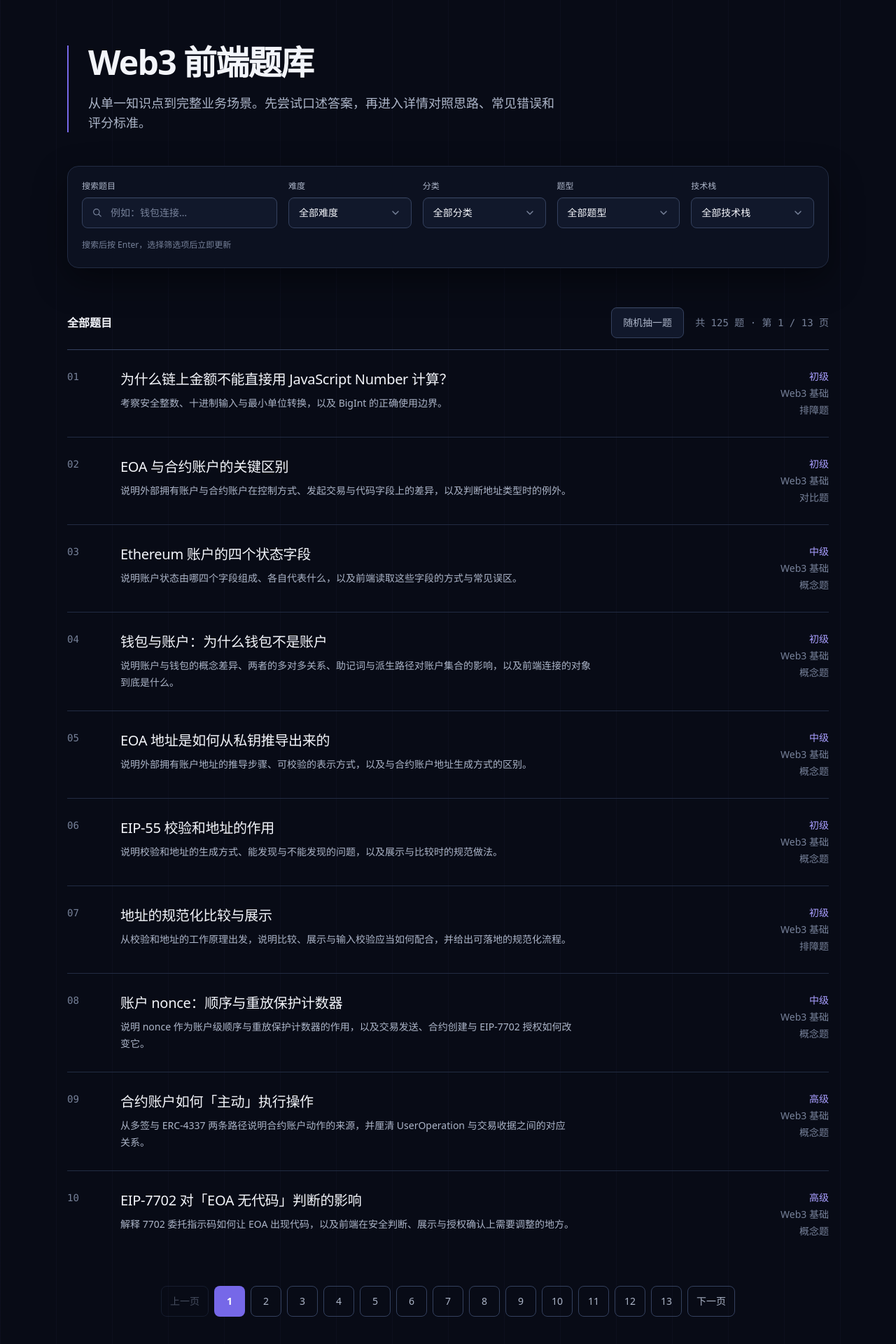
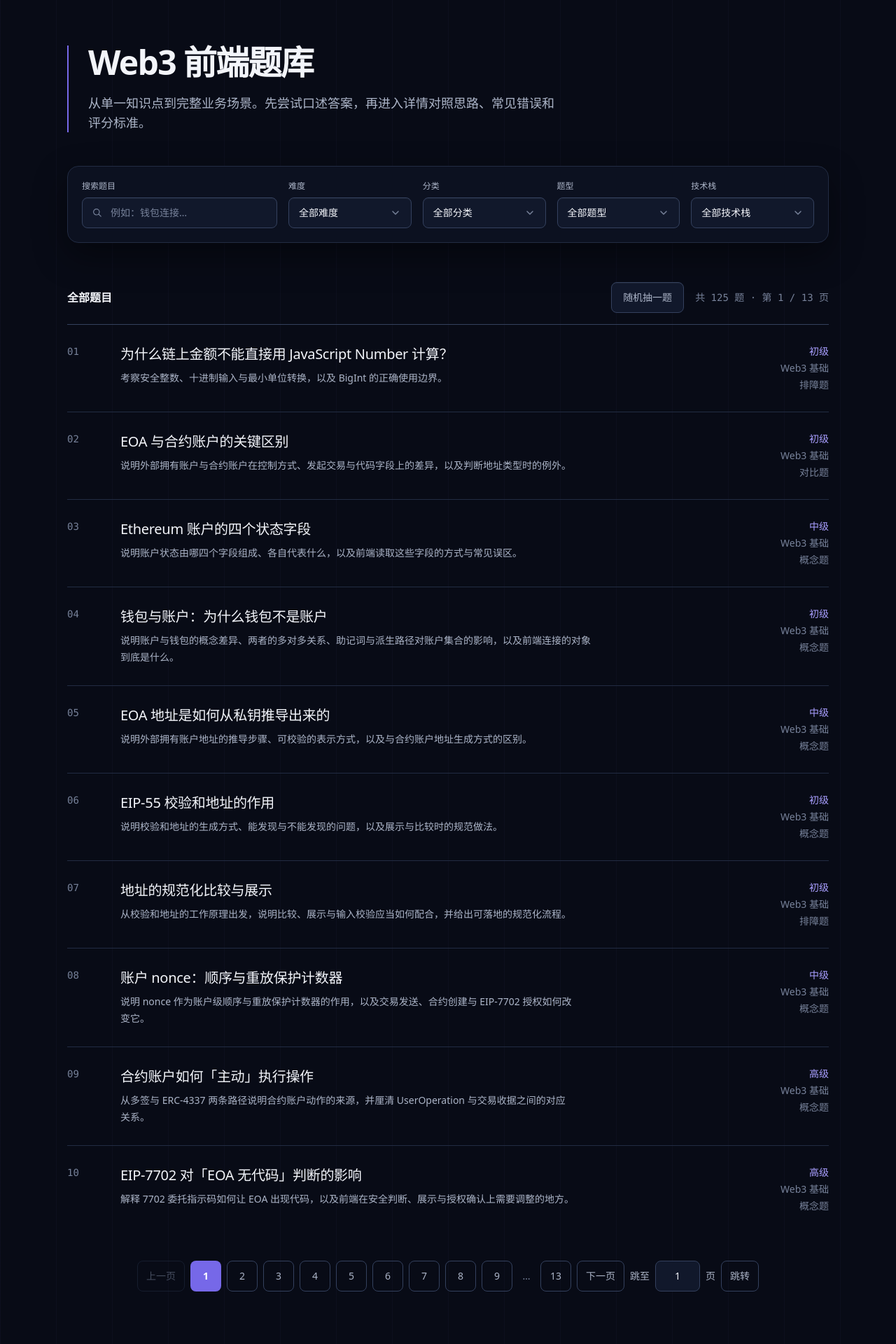
Before and after one commit to Sophran-fbj/web3-frontend-interview, a Next.js app: page /questions in a window 1280 px wide. Shown: the part 80-2000 px from the top of the page at 70% size. Built offline with nearby package versions, Linux system fonts and the light colour scheme.

Commit message:
feat: 优化题库导航与首页文案并添加网站图标

```diff
--- a/src/app/globals.css
+++ b/src/app/globals.css
@@ -142,6 +142,16 @@ button {
   display: none;
 }
 
+.page-jump-input {
+  appearance: textfield;
+}
+
+.page-jump-input::-webkit-inner-spin-button,
+.page-jump-input::-webkit-outer-spin-button {
+  margin: 0;
+  -webkit-appearance: none;
+}
+
 .question-prose {
   min-width: 0;
   max-width: 46rem;
--- a/src/app/page.tsx
+++ b/src/app/page.tsx
@@ -29,14 +29,11 @@ export default async function Home() {
       className="mx-auto grid min-h-[calc(100vh-4rem)] max-w-6xl items-center gap-16 px-5 py-16 sm:px-8 lg:grid-cols-[minmax(0,1fr)_19rem] lg:py-24"
     >
       <section>
-        <p className="mb-6 font-mono text-sm text-[var(--accent-bright)]">
-          Web3 Frontend Interview
-        </p>
         <h1 className="max-w-4xl text-4xl leading-[1.08] font-semibold tracking-[-0.045em] text-[var(--text-strong)] sm:text-6xl">
-          不是背答案，是真正理解 Web3 前端。
+          Web3 前端面试题库
         </h1>
         <p className="mt-7 max-w-2xl text-lg leading-8 text-[var(--text-muted)]">
-          面向候选人的中文专项题库。聚焦钱包、签名、交易、合约交互、安全与工程化，给出可以继续追问的答案，而不只是一句结论。
+          围绕钱包连接、签名、交易和合约交互等工作场景整理。每题提供简答、深入分析、常见错误和参考资料，方便按主题查找和自测。
         </p>
         <div className="mt-9 flex flex-wrap items-center gap-5">
           <Link
@@ -47,9 +44,6 @@ export default async function Home() {
               ? `浏览 ${questions.length} 道题目`
               : "查看题库"}
           </Link>
-          <span className="text-sm text-[var(--text-faint)]">
-            首批目标 100 道
-          </span>
         </div>
       </section>
 
--- a/src/app/questions/page.tsx
+++ b/src/app/questions/page.tsx
@@ -221,17 +221,16 @@ export default async function QuestionsPage({
             />
           </div>
 
-          <div className="mt-3 flex min-h-6 items-center justify-between gap-4 text-xs text-[var(--text-faint)]">
-            <p>搜索后按 Enter，选择筛选项后立即更新</p>
-            {hasActiveFilters && (
+          {hasActiveFilters && (
+            <div className="mt-3 flex justify-end text-xs">
               <Link
                 href="/questions"
-                className="shrink-0 text-[var(--text-muted)] underline decoration-[var(--line-strong)] underline-offset-4 hover:text-[var(--text-strong)] focus-visible:outline-2 focus-visible:outline-offset-4 focus-visible:outline-[var(--accent)]"
+                className="text-[var(--text-muted)] underline decoration-[var(--line-strong)] underline-offset-4 hover:text-[var(--text-strong)] focus-visible:outline-2 focus-visible:outline-offset-4 focus-visible:outline-[var(--accent)]"
               >
                 清除全部
               </Link>
-            )}
-          </div>
+            </div>
+          )}
         </section>
       )}
 
--- a/src/components/question-pagination.tsx
+++ b/src/components/question-pagination.tsx
@@ -4,6 +4,7 @@ import {
   createQuestionsHref,
   type QuestionListState,
 } from "@/content/question-list-url";
+import { getVisiblePageNumbers } from "@/content/question-pagination";
 
 type QuestionPaginationProps = {
   currentPage: number;
@@ -23,6 +24,8 @@ export function QuestionPagination({
 }: QuestionPaginationProps) {
   if (totalPages <= 1) return null;
 
+  const visiblePages = getVisiblePageNumbers(currentPage, totalPages);
+
   return (
     <nav
       aria-label="题库分页"
@@ -41,11 +44,18 @@ export function QuestionPagination({
         </span>
       )}
 
-      {Array.from({ length: totalPages }, (_, index) => index + 1).map(
-        (page) =>
-          page === currentPage ? (
+      {visiblePages.map((page, index) => (
+        <span key={page} className="contents">
+          {index > 0 && page - visiblePages[index - 1] > 1 && (
             <span
-              key={page}
+              aria-hidden="true"
+              className="inline-flex min-h-11 min-w-6 items-center justify-center text-sm text-[var(--text-faint)]"
+            >
+              …
+            </span>
+          )}
+          {page === currentPage ? (
+            <span
               aria-current="page"
               className="inline-flex min-h-11 min-w-11 items-center justify-center rounded-lg bg-[var(--accent)] px-3 text-sm font-semibold text-[var(--on-accent)]"
             >
@@ -53,15 +63,15 @@ export function QuestionPagination({
             </span>
           ) : (
             <Link
-              key={page}
               href={createQuestionsHref({ ...state, page })}
               aria-label={`第 ${page} 页`}
               className={linkClassName}
             >
               {page}
             </Link>
-          ),
-      )}
+          )}
+        </span>
+      ))}
 
       {currentPage < totalPages ? (
         <Link
@@ -75,6 +85,42 @@ export function QuestionPagination({
           下一页
         </span>
       )}
+
+      <form
+        action="/questions"
+        method="get"
+        className="flex items-center gap-2 text-sm text-[var(--text-muted)]"
+      >
+        {state.query && <input type="hidden" name="q" value={state.query} />}
+        {state.difficulty && (
+          <input type="hidden" name="difficulty" value={state.difficulty} />
+        )}
+        {state.category && (
+          <input type="hidden" name="category" value={state.category} />
+        )}
+        {state.questionType && (
+          <input type="hidden" name="type" value={state.questionType} />
+        )}
+        {state.stack && (
+          <input type="hidden" name="stack" value={state.stack} />
+        )}
+        <label htmlFor="jump-to-page">跳至</label>
+        <input
+          id="jump-to-page"
+          type="number"
+          name="page"
+          min={1}
+          max={totalPages}
+          step={1}
+          required
+          defaultValue={currentPage}
+          className="page-jump-input min-h-11 w-16 rounded-lg border border-[var(--line-strong)] bg-[var(--surface)] px-2 text-center text-sm text-[var(--text-strong)] tabular-nums focus-visible:outline-2 focus-visible:outline-offset-2 focus-visible:outline-[var(--accent)]"
+        />
+        <span>页</span>
+        <button type="submit" className={linkClassName}>
+          跳转
+        </button>
+      </form>
     </nav>
   );
 }
--- a/src/components/site-header.tsx
+++ b/src/components/site-header.tsx
@@ -12,18 +12,7 @@ export function SiteHeader() {
         >
           Web3 前端面试手册
         </Link>
-        <nav
-          aria-label="主导航"
-          className="flex items-center gap-4 text-sm sm:gap-6"
-        >
-          <Link
-            href="/questions"
-            className="text-[var(--text-muted)] hover:text-[var(--text-strong)] focus-visible:outline-2 focus-visible:outline-offset-4 focus-visible:outline-[var(--accent)]"
-          >
-            浏览题库
-          </Link>
-          <ThemeSwitcher />
-        </nav>
+        <ThemeSwitcher />
       </div>
     </header>
   );
--- a/src/content/question-pagination.ts
+++ b/src/content/question-pagination.ts
@@ -1,4 +1,23 @@
 export const questionsPerPage = 10;
+const maxVisiblePageNumbers = 10;
+
+export function getVisiblePageNumbers(currentPage: number, totalPages: number) {
+  if (totalPages <= maxVisiblePageNumbers) {
+    return Array.from({ length: totalPages }, (_, index) => index + 1);
+  }
+
+  const middleCount = maxVisiblePageNumbers - 2;
+  const middleStart = Math.min(
+    Math.max(currentPage - Math.floor(middleCount / 2), 2),
+    totalPages - middleCount,
+  );
+
+  return [
+    1,
+    ...Array.from({ length: middleCount }, (_, index) => middleStart + index),
+    totalPages,
+  ];
+}
 
 export function paginateQuestions<T>(items: T[], requestedPage: number) {
   const totalPages = Math.ceil(items.length / questionsPerPage);
```
Also changed, not shown: src/app/icon.svg (added), 1 other file (tests, documents, lock files or other folders).
